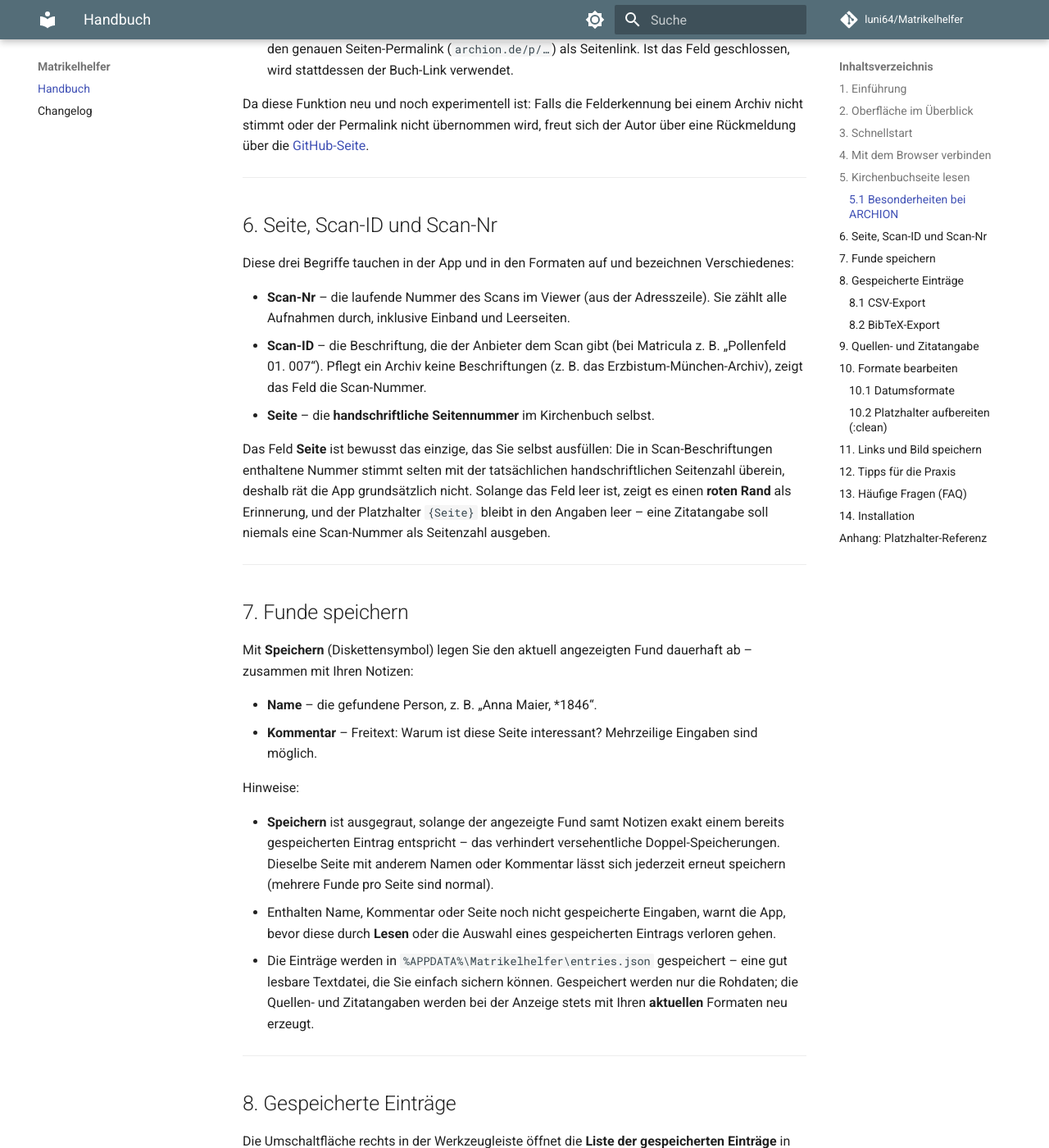
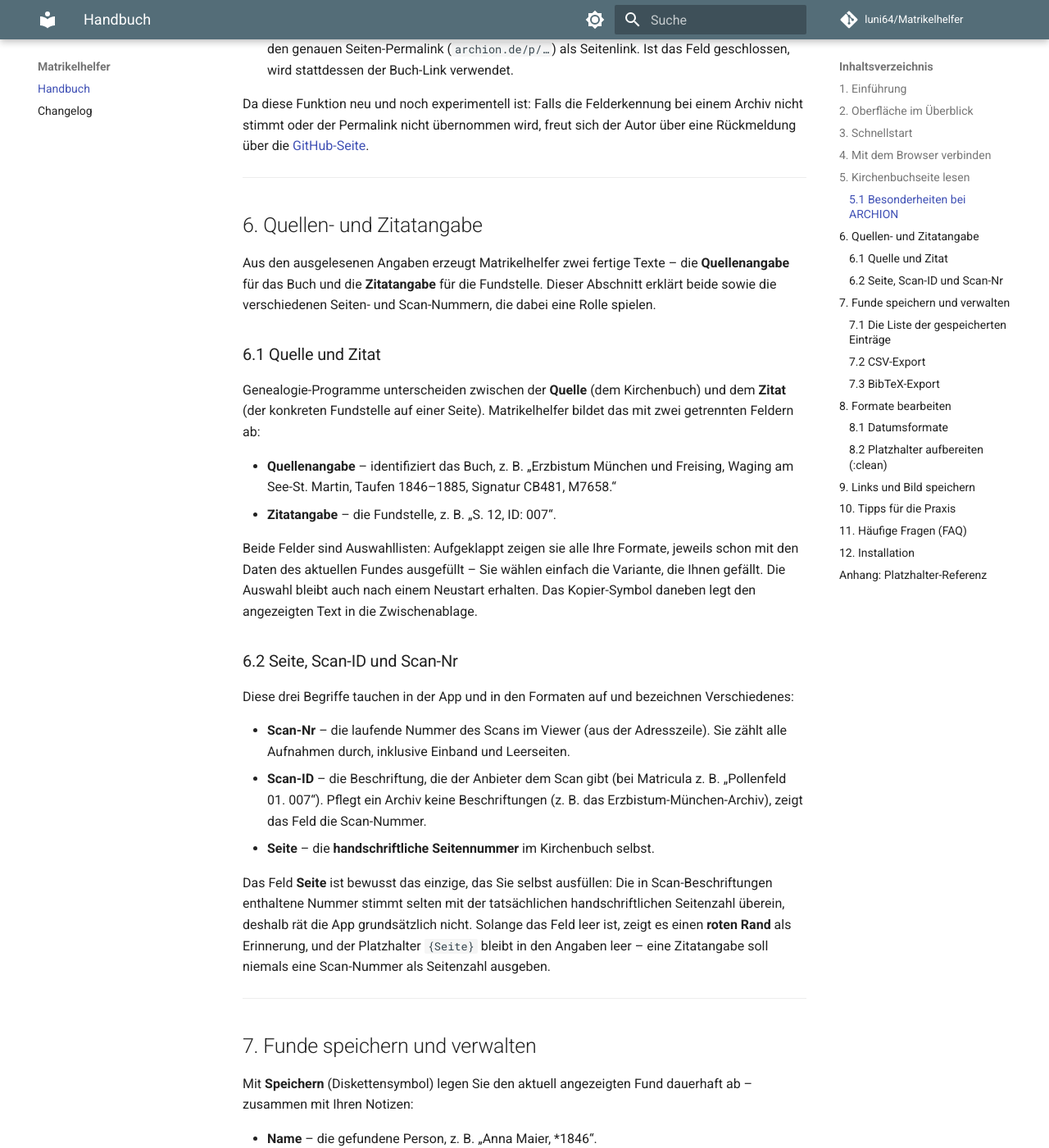
Before and after one commit to luni64/Matrikelhelfer, an MkDocs documentation site: the page built from docs/Manual/index.md, in a window 1280 px wide and 1400 px high, scrolled down 4988 px. Shown: the whole window at 82% size. Built offline with MkDocs 1.6.1 and Material for MkDocs 9.7.7, drawn with Linux system fonts in a browser that asks for light colours; comment, search, counter and statistics services are not loaded; some of the changed text lies outside the part shown.

Commit message:
Manual: consolidate thin chapters (14 -> 12)
- Merge old 6 (Seite/Scan) + 9 (Quellen-/Zitatangabe) into "6. Quellen- und
  Zitatangabe" with 6.1 Quelle und Zitat and 6.2 Seite, Scan-ID und Scan-Nr.
- Merge old 7 (Funde speichern) + 8 (Gespeicherte Einträge) into "7. Funde
  speichern und verwalten" with 7.1 Liste / 7.2 CSV-Export / 7.3 BibTeX-Export.
- Renumber the rest (Formate 8, Links 9, Tipps 10, FAQ 11, Installation 12)
  and fix all cross-references. Validated with `mkdocs build --strict`.

Co-Authored-By: Claude Opus 4.8 (1M context) <noreply@anthropic.com>

```diff
--- a/docs/Manual/index.md
+++ b/docs/Manual/index.md
@@ -14,7 +14,7 @@ Matrikelhelfer unterstützt Sie bei der Ahnenforschung in Online-Kirchenbüchern
 
 Aus diesen Angaben erzeugt die App fertig formatierte, mit einem Klick kopierbare **Quellen- und Zitatangaben** – in frei definierbaren Formaten, passend zur Arbeitsweise von Genealogie-Programmen (eine *Quelle* pro Kirchenbuch, dazu je Fundstelle ein *Zitat*).
 
-Interessante Funde können Sie außerdem mit Name und Kommentar versehen und dauerhaft **speichern**. Das ist besonders praktisch, wenn Sie beim Blättern auf etwas stoßen, für das gerade keine Zeit ist: Fund speichern, kurz benennen und kommentieren – und später über die Liste der gespeicherten Einträge gezielt wieder aufgreifen. Name und Kommentar helfen dabei, den Fund in der Liste wiederzufinden; ein Doppelklick auf den Eintrag öffnet die gespeicherte Seite wieder im Browser. Die gesammelten Einträge lassen sich zudem als **CSV-Datei** oder als **BibTeX-Bibliothek** für Ihr eigenes Archiv exportieren (siehe Kapitel 8).
+Interessante Funde können Sie außerdem mit Name und Kommentar versehen und dauerhaft **speichern**. Das ist besonders praktisch, wenn Sie beim Blättern auf etwas stoßen, für das gerade keine Zeit ist: Fund speichern, kurz benennen und kommentieren – und später über die Liste der gespeicherten Einträge gezielt wieder aufgreifen. Name und Kommentar helfen dabei, den Fund in der Liste wiederzufinden; ein Doppelklick auf den Eintrag öffnet die gespeicherte Seite wieder im Browser. Die gesammelten Einträge lassen sich zudem als **CSV-Datei** oder als **BibTeX-Bibliothek** für Ihr eigenes Archiv exportieren (siehe Kapitel 7).
 
 **Unterstützte Anbieter:**
 
@@ -51,7 +51,7 @@ Jedes Anzeigefeld hat rechts ein **Kopier-Symbol**, das den Feldinhalt in die Zw
 1. Öffnen Sie im Browser eine Kirchenbuch-Scan-Seite (Matricula Online oder DFG-Viewer).
 2. Klicken Sie in Matrikelhelfer auf das **Steckersymbol** und wählen Sie Ihren Browser aus.
 3. Klicken Sie auf **Lesen** (Buchsymbol) – die Felder füllen sich mit den Angaben des Kirchenbuchs.
-4. Tragen Sie im Feld **Seite** die handschriftliche Seitennummer ein (siehe [Kapitel 6](#6-seite-scan-id-und-scan-nr)).
+4. Tragen Sie im Feld **Seite** die handschriftliche Seitennummer ein (siehe [Abschnitt 6.2](#62-seite-scan-id-und-scan-nr)).
 5. Kopieren Sie Quellen- und Zitatangabe mit den Kopier-Symbolen in Ihr Genealogie-Programm.
 6. Optional: Name und Kommentar eintragen und den Fund mit **Speichern** (Diskette) dauerhaft ablegen.
 
@@ -82,7 +82,7 @@ Ein Klick auf **Lesen** (Buchsymbol):
 
 Beim Blättern im Scan (nächste/vorherige Seite im Viewer) genügt ein erneuter Klick auf **Lesen** – die App erkennt, dass es sich um dasselbe Buch handelt, und aktualisiert nur die Scan-Angaben, ohne die Seite neu aus dem Internet zu laden. Pro Buch und Sitzung wird nur einmal geladen; der Datenverkehr bleibt minimal.
 
-**Wichtig:** Jeder Klick auf **Lesen** beginnt einen neuen Fund – alle Felder (auch Name, Kommentar und Seite) werden zuvor geleert. Enthalten die Notizfelder Eingaben, die noch nicht gespeichert wurden, fragt die App vorher nach (siehe [Kapitel 7](#7-funde-speichern)).
+**Wichtig:** Jeder Klick auf **Lesen** beginnt einen neuen Fund – alle Felder (auch Name, Kommentar und Seite) werden zuvor geleert. Enthalten die Notizfelder Eingaben, die noch nicht gespeichert wurden, fragt die App vorher nach (siehe [Kapitel 7](#7-funde-speichern-und-verwalten)).
 
 Zeigt der Browser keine lesbare Kirchenbuch-Seite (z. B. eine Pfarrei-Übersichtsseite oder eine beliebige andere Website), meldet die Statusleiste „Keine unterstützte Kirchenbuch-Seite“ und die Felder bleiben leer.
 
@@ -100,7 +100,20 @@ Da diese Funktion neu und noch experimentell ist: Falls die Felderkennung bei ei
 
 ---
 
-## 6. Seite, Scan-ID und Scan-Nr
+## 6. Quellen- und Zitatangabe
+
+Aus den ausgelesenen Angaben erzeugt Matrikelhelfer zwei fertige Texte – die **Quellenangabe** für das Buch und die **Zitatangabe** für die Fundstelle. Dieser Abschnitt erklärt beide sowie die verschiedenen Seiten- und Scan-Nummern, die dabei eine Rolle spielen.
+
+### 6.1 Quelle und Zitat
+
+Genealogie-Programme unterscheiden zwischen der **Quelle** (dem Kirchenbuch) und dem **Zitat** (der konkreten Fundstelle auf einer Seite). Matrikelhelfer bildet das mit zwei getrennten Feldern ab:
+
+- **Quellenangabe** – identifiziert das Buch, z. B. „Erzbistum München und Freising, Waging am See-St. Martin, Taufen 1846–1885, Signatur CB481, M7658.“
+- **Zitatangabe** – die Fundstelle, z. B. „S. 12, ID: 007“.
+
+Beide Felder sind Auswahllisten: Aufgeklappt zeigen sie alle Ihre Formate, jeweils schon mit den Daten des aktuellen Fundes ausgefüllt – Sie wählen einfach die Variante, die Ihnen gefällt. Die Auswahl bleibt auch nach einem Neustart erhalten. Das Kopier-Symbol daneben legt den angezeigten Text in die Zwischenablage.
+
+### 6.2 Seite, Scan-ID und Scan-Nr
 
 Diese drei Begriffe tauchen in der App und in den Formaten auf und bezeichnen Verschiedenes:
 
@@ -112,7 +125,7 @@ Das Feld **Seite** ist bewusst das einzige, das Sie selbst ausfüllen: Die in Sc
 
 ---
 
-## 7. Funde speichern
+## 7. Funde speichern und verwalten
 
 Mit **Speichern** (Diskettensymbol) legen Sie den aktuell angezeigten Fund dauerhaft ab – zusammen mit Ihren Notizen:
 
@@ -125,9 +138,7 @@ Hinweise:
 - Enthalten Name, Kommentar oder Seite noch nicht gespeicherte Eingaben, warnt die App, bevor diese durch **Lesen** oder die Auswahl eines gespeicherten Eintrags verloren gehen.
 - Die Einträge werden in `%APPDATA%\Matrikelhelfer\entries.json` gespeichert – eine gut lesbare Textdatei, die Sie einfach sichern können. Gespeichert werden nur die Rohdaten; die Quellen- und Zitatangaben werden bei der Anzeige stets mit Ihren **aktuellen** Formaten neu erzeugt.
 
----
-
-## 8. Gespeicherte Einträge
+### 7.1 Die Liste der gespeicherten Einträge
 
 Die Umschaltfläche rechts in der Werkzeugleiste öffnet die **Liste der gespeicherten Einträge** in einem eigenen Bereich rechts neben den Feldern (das Fenster wird dazu breiter; die Trennlinie im gesamten Zwischenraum lässt sich mit der Maus verschieben). Die Spaltenbreiten passen sich automatisch dem Inhalt an.
 
@@ -144,14 +155,14 @@ Bearbeiten Sie bei einem wieder angezeigten Eintrag die Notizen, können Sie ihn
 
 ![Gespeicherte Einträge](Pictures/08_gespeicherte_eintraege.png)
 
-### 8.1 CSV-Export
+### 7.2 CSV-Export
 
 Das **Export-Symbol** über der Liste schreibt alle gespeicherten Einträge in eine CSV-Datei – gedacht für Ihr eigenes Langzeitarchiv, z. B. um Jahre später nachzusehen, ob Sie ein Buch schon einmal durchgearbeitet haben.
 
 - Enthält alle Einzelfelder (inklusive der getrennten Signaturen und aller Links) **plus** die fertige Quellen- und Zitatangabe in den gerade gewählten Formaten.
 - Das Format ist auf deutsches Excel abgestimmt (Semikolon-Trennung, UTF-8 mit BOM): Ein Doppelklick auf die Datei öffnet sie korrekt mit allen Umlauten; mehrzeilige Kommentare bleiben erhalten.
 
-### 8.2 BibTeX-Export
+### 7.3 BibTeX-Export
 
 **Was ist BibTeX?** BibTeX ist ein weit verbreitetes Format für Literaturverzeichnisse. Eine `.bib`-Datei ist im Grunde eine kleine **Datenbank Ihrer Quellen** – hier also der Kirchenbücher. Das Format stammt ursprünglich aus dem Textsatzsystem LaTeX, wird aber längst nicht nur dort verwendet: Über Literaturverwaltungs-Programme lassen sich die Einträge auch in gängige Textverarbeitungen wie Word einbinden (siehe unten).
 
@@ -180,18 +191,7 @@ Die Datei ist als **UTF-8 ohne BOM** gespeichert – so erwarten es LaTeX- und L
 
 ---
 
-## 9. Quellen- und Zitatangabe
-
-Genealogie-Programme unterscheiden zwischen der **Quelle** (dem Kirchenbuch) und dem **Zitat** (der konkreten Fundstelle auf einer Seite). Matrikelhelfer bildet das mit zwei getrennten Feldern ab:
-
-- **Quellenangabe** – identifiziert das Buch, z. B. „Erzbistum München und Freising, Waging am See-St. Martin, Taufen 1846–1885, Signatur CB481, M7658.“
-- **Zitatangabe** – die Fundstelle, z. B. „S. 12, ID: 007“.
-
-Beide Felder sind Auswahllisten: Aufgeklappt zeigen sie alle Ihre Formate, jeweils schon mit den Daten des aktuellen Fundes ausgefüllt – Sie wählen einfach die Variante, die Ihnen gefällt. Die Auswahl bleibt auch nach einem Neustart erhalten. Das Kopier-Symbol daneben legt den angezeigten Text in die Zwischenablage.
-
----
-
-## 10. Formate bearbeiten
+## 8. Formate bearbeiten
 
 Das **Zahnrad in der Titelleiste** öffnet den Formateditor. Links wählen Sie zunächst, welche Liste Sie bearbeiten möchten (**Quellenformate** oder **Zitatformate**), und darunter das einzelne Format; mit **+** und **Papierkorb** legen Sie Formate an bzw. löschen sie (das letzte Format einer Liste kann nicht gelöscht werden). Änderungen gelten erst nach **OK**; **Abbrechen** verwirft sie.
 
@@ -200,7 +200,7 @@ Rechts bearbeiten Sie das gewählte Format:
 - **Name** – der Anzeigename in der Auswahlliste.
 - **Formatvorlage** – der Text der Angabe mit `{Platzhaltern}`, die automatisch durch die Werte des Fundes ersetzt werden.
 - **Platzhalter-Pillen** – ein Klick fügt den Platzhalter an der Schreibmarke ein. Halten Sie den Mauszeiger auf eine Pille, erscheint eine kurze Erklärung mit Beispielwert. Die vollständige Referenz steht im [Anhang](#anhang-platzhalter-referenz).
-- **Datumsformat** – bestimmt, wie die Datums-Platzhalter `{Von}`, `{Bis}` und `{AccessDate}` ausgegeben werden (siehe [10.1](#101-datumsformate)).
+- **Datumsformat** – bestimmt, wie die Datums-Platzhalter `{Von}`, `{Bis}` und `{AccessDate}` ausgegeben werden (siehe [8.1](#81-datumsformate)).
 - **Vorschau** – zeigt das Format live mit Beispielwerten.
 
 Die Formate werden in `%APPDATA%\Matrikelhelfer\formats.json` gespeichert.
@@ -208,7 +208,7 @@ Die Formate werden in `%APPDATA%\Matrikelhelfer\formats.json` gespeichert.
 ![Formateditor](Pictures/10_formateditor.png)
 <!-- Zeigt: Einstellungsdialog mit Formatliste links, Editor mit Pillen-Zeilen, Datumsformat-Dropdown und Vorschau rechts -->
 
-### 10.1 Datumsformate
+### 8.1 Datumsformate
 
 Jedes Format hat sein eigenes Datumsformat – so kann ein englisches Zitierformat englische Datumsangaben verwenden, während Ihre deutschen Formate deutsch bleiben:
 
@@ -225,9 +225,9 @@ Jedes Format hat sein eigenes Datumsformat – so kann ein englisches Zitierform
 
 Kann ein Datum nicht als solches erkannt werden (z. B. „um 1650“), wird es unverändert übernommen – die App erfindet keine Datumsangaben.
 
-### 10.2 Platzhalter aufbereiten (`:clean`)
+### 8.2 Platzhalter aufbereiten (`:clean`)
 
-Für technische Ausgaben – etwa den Zitierschlüssel einer [BibTeX-Datei](#82-bibtex-export) – gibt es den Zusatz **`:clean`**. Schreiben Sie ihn hinter einen Platzhalternamen (z. B. `{Signatur:clean}`), wird der Wert in eine „schlüsseltaugliche“ Form gebracht:
+Für technische Ausgaben – etwa den Zitierschlüssel einer [BibTeX-Datei](#73-bibtex-export) – gibt es den Zusatz **`:clean`**. Schreiben Sie ihn hinter einen Platzhalternamen (z. B. `{Signatur:clean}`), wird der Wert in eine „schlüsseltaugliche“ Form gebracht:
 
 - Umlaute werden umgeschrieben (ä→ae, ö→oe, ü→ue, ß→ss), sonstige Akzente entfernt.
 - Leerzeichen, Kommas, Punkte usw. werden zu `_`; **Bindestriche bleiben erhalten** (z. B. „3-01“).
@@ -260,7 +260,7 @@ Für Formate stehen zusätzlich `{BookUrl}` (Link auf das Buch, ohne Seitenangab
 
 ---
 
-## 13. Häufige Fragen (FAQ)
+## 11. Häufige Fragen (FAQ)
 
 **Die Statusleiste meldet „Keine unterstützte Kirchenbuch-Seite“ – warum?**
 Der aktive Browser-Tab zeigt keine lesbare Scan-Seite. Übersichtsseiten (Pfarrei, Bistum) enthalten keine Buchdaten – öffnen Sie ein konkretes Buch im Viewer und klicken Sie erneut auf **Lesen**.
@@ -269,7 +269,7 @@ Der aktive Browser-Tab zeigt keine lesbare Scan-Seite. Übersichtsseiten (Pfarre
 Der verbundene Browser wurde möglicherweise geschlossen oder neu gestartet. Verbinden Sie sich über das Steckersymbol neu.
 
 **Warum ist das Feld Seite nach jedem Lesen leer?**
-Absichtlich – siehe [Kapitel 6](#6-seite-scan-id-und-scan-nr): Die App übernimmt keine Scan-Nummern als Seitenzahlen; nur Ihre eigene Eingabe zählt.
+Absichtlich – siehe [Abschnitt 6.2](#62-seite-scan-id-und-scan-nr): Die App übernimmt keine Scan-Nummern als Seitenzahlen; nur Ihre eigene Eingabe zählt.
 
 **Warum ist Speichern ausgegraut?**
 Entweder wurde noch keine Seite gelesen, oder der angezeigte Fund samt Notizen ist bereits exakt so gespeichert. Ändern Sie z. B. den Kommentar, wird Speichern wieder aktiv.
@@ -279,7 +279,7 @@ Nein. Die App liest nur die Adresszeile des von Ihnen gewählten Browsers und l
 
 ---
 
-## 14. Installation
+## 12. Installation
 
 Matrikelhelfer ist auf der [GitHub-Releases-Seite](https://github.com/luni64/Matrikelhelfer/releases) erhältlich – wahlweise als **Installer** (`Matrikelhelfer-…-Setup.exe`) oder als **portables ZIP-Archiv**. Voraussetzung ist Windows 10/11 sowie die [.NET-8-Desktop-Runtime](https://dotnet.microsoft.com/download/dotnet/8.0); der Installer bietet ihre Einrichtung bei Bedarf automatisch an.
 
@@ -306,7 +306,7 @@ Matrikelhelfer ist auf der [GitHub-Releases-Seite](https://github.com/luni64/Mat
 | `{ImageUrl}` | Direktlink auf die Bilddatei des Scans | … |
 | `{AccessDate}` | Heutiges Datum (Zugriffsdatum), im gewählten Datumsformat | 18. Juli 2026 |
 
-Jeder Platzhalter kann mit dem Zusatz `:clean` in eine schlüsseltaugliche Form gebracht werden, z. B. `{Signatur:clean}` (siehe [10.2](#102-platzhalter-aufbereiten-clean)).
+Jeder Platzhalter kann mit dem Zusatz `:clean` in eine schlüsseltaugliche Form gebracht werden, z. B. `{Signatur:clean}` (siehe [8.2](#82-platzhalter-aufbereiten-clean)).
 
 ---
 
```
Also changed, not shown: other parts of docs/Manual/index.md (+2 -2 lines).
